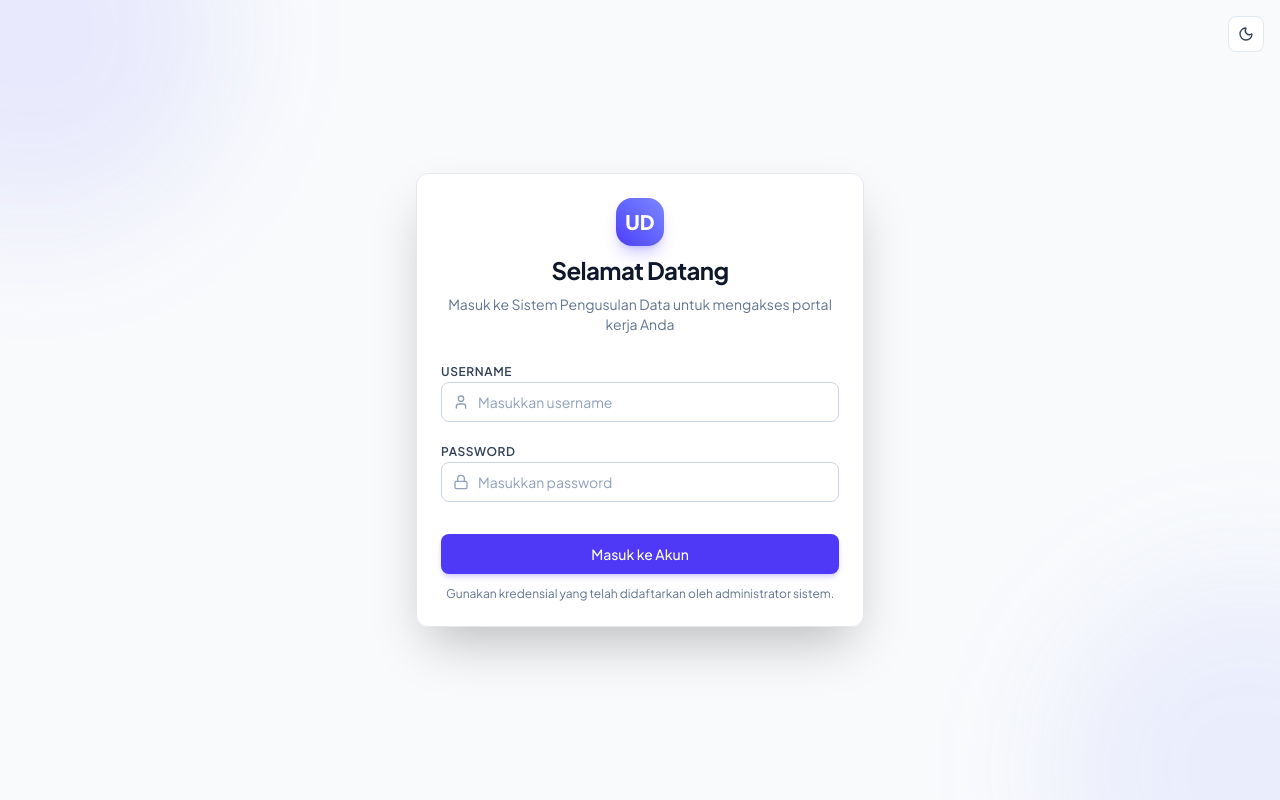
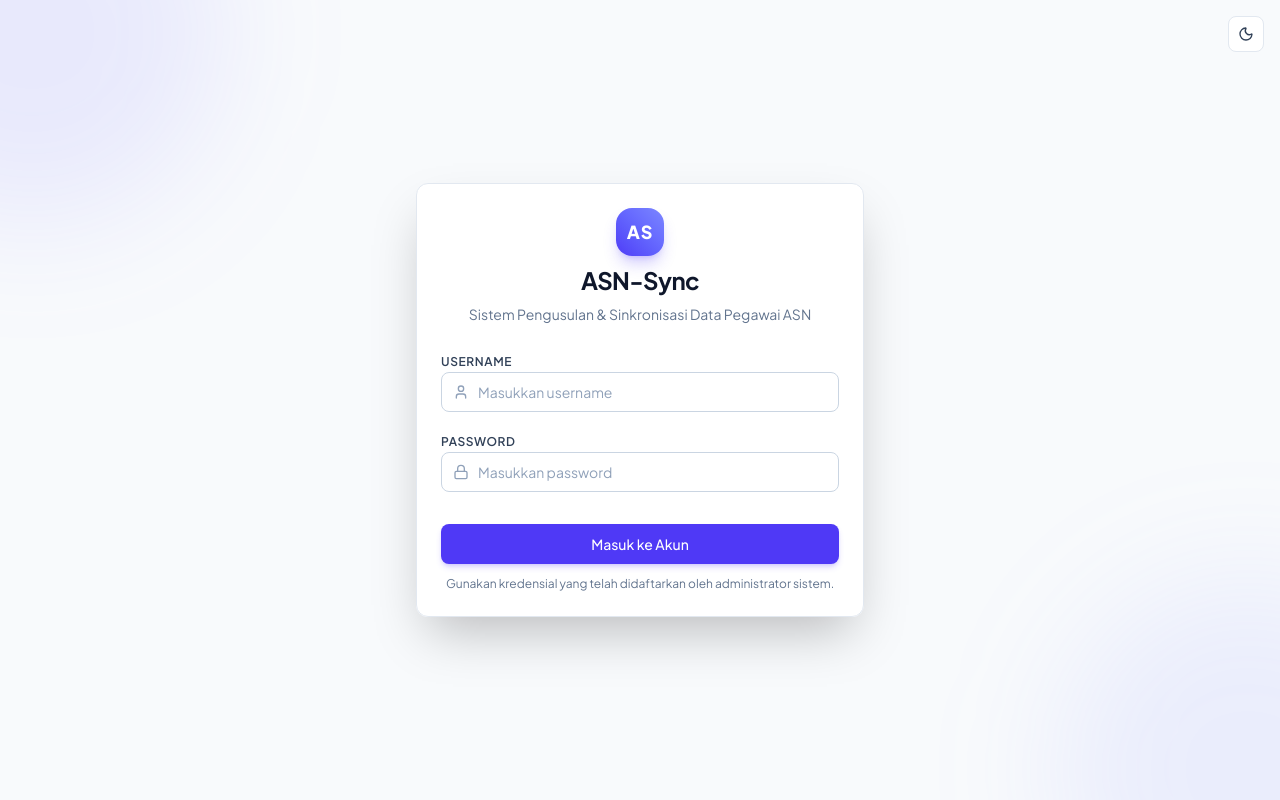
Before and after one commit to oktadhirga/usul-data, a SvelteKit app in the folder apps/web/: page /login in a window 1280 px wide. Built offline with nearby package versions, Linux system fonts and the light colour scheme; no server answers.

Commit message:
chore(branding): update system branding to ASN-Sync across login, header, and sidebar

```diff
--- a/apps/web/src/lib/components/Navbar.svelte
+++ b/apps/web/src/lib/components/Navbar.svelte
@@ -32,11 +32,11 @@
 		<!-- Brand & Nav Links -->
 		<div class="flex items-center gap-8">
 			<a href="/" class="flex items-center gap-2 group">
-				<div class="w-8 h-8 rounded-lg bg-gradient-to-tr from-indigo-600 to-cyan-400 flex items-center justify-center font-bold text-white shadow-md shadow-indigo-500/20 group-hover:scale-105 transition-transform">
-					UD
+				<div class="w-8 h-8 rounded-lg bg-gradient-to-tr from-indigo-600 to-cyan-400 flex items-center justify-center font-bold text-white shadow-md shadow-indigo-500/20 group-hover:scale-105 transition-transform tracking-wider text-xs">
+					AS
 				</div>
 				<span class="font-bold text-lg text-white tracking-tight group-hover:text-indigo-300 transition-colors">
-					Usul Data
+					ASN-Sync
 				</span>
 				<span class="text-xs px-2 py-0.5 rounded-full bg-slate-800 text-slate-400 border border-slate-700 font-mono">
 					v1.0
--- a/apps/web/src/routes/+layout.svelte
+++ b/apps/web/src/routes/+layout.svelte
@@ -58,7 +58,7 @@
 </script>
 
 <svelte:head>
-	<title>Usul Data - Sistem Kepegawaian & Verifikasi Data</title>
+	<title>ASN-Sync - Sistem Pengusulan & Verifikasi Data Pegawai</title>
 	<link rel="icon" href={favicon} />
 </svelte:head>
 
@@ -69,10 +69,10 @@
 		<!-- Mobile Header -->
 		<div class="md:hidden flex items-center justify-between border-b border-slate-200 dark:border-slate-800 bg-white/90 dark:bg-slate-900/90 px-4 py-3 sticky top-0 z-40 backdrop-blur-md">
 			<div class="flex items-center gap-2 font-bold text-lg text-slate-900 dark:text-white">
-				<div class="flex h-8 w-8 items-center justify-center rounded-lg bg-indigo-600 text-white font-black text-sm">
-					UD
+				<div class="flex h-8 w-8 items-center justify-center rounded-lg bg-indigo-600 text-white font-black text-sm tracking-wider">
+					AS
 				</div>
-				<span>Usul Data</span>
+				<span>ASN-Sync</span>
 			</div>
 			<div class="flex items-center gap-2">
 				<ThemeToggle />
@@ -101,12 +101,12 @@
 			<div class="space-y-6">
 				<!-- Brand Logo -->
 				<div class="flex items-center gap-3 px-2 py-1">
-					<div class="flex h-9 w-9 items-center justify-center rounded-xl bg-gradient-to-tr from-indigo-600 to-indigo-400 text-white font-black text-base shadow-md shadow-indigo-600/20">
-						UD
+					<div class="flex h-9 w-9 items-center justify-center rounded-xl bg-gradient-to-tr from-indigo-600 to-indigo-400 text-white font-black text-base shadow-md shadow-indigo-600/20 tracking-wider">
+						AS
 					</div>
 					<div>
-						<h1 class="text-base font-bold text-slate-900 dark:text-white tracking-tight leading-none">Usul Data</h1>
-						<p class="text-xs text-slate-500 dark:text-slate-400 mt-0.5">Sistem Kepegawaian & RBAC</p>
+						<h1 class="text-base font-bold text-slate-900 dark:text-white tracking-tight leading-none">ASN-Sync</h1>
+						<p class="text-xs text-slate-500 dark:text-slate-400 mt-0.5">Sistem Pengusulan & Verifikasi ASN</p>
 					</div>
 				</div>
 
@@ -248,7 +248,7 @@
 			<header class="relative z-40 hidden md:flex h-16 items-center justify-between border-b border-slate-200 dark:border-slate-800 bg-white/80 dark:bg-slate-900/60 px-8 backdrop-blur-md">
 				<div class="flex items-center gap-3">
 					<span class="text-xs uppercase tracking-wider font-semibold text-indigo-600 dark:text-indigo-400 bg-indigo-50 dark:bg-indigo-950/60 border border-indigo-200 dark:border-indigo-800/40 px-2.5 py-1 rounded-md">
-						RBAC Portal
+						ASN-Sync Portal
 					</span>
 					{#if authState.user?.kodeUnor}
 						<span class="flex items-center gap-1.5 text-xs text-slate-600 dark:text-slate-300 bg-slate-100 dark:bg-slate-800/80 border border-slate-200 dark:border-slate-700/60 px-3 py-1 rounded-md">
--- a/apps/web/src/routes/+page.svelte
+++ b/apps/web/src/routes/+page.svelte
@@ -152,7 +152,7 @@
 </script>
 
 <svelte:head>
-	<title>Dashboard Analitik & Statistik - Usul Data</title>
+	<title>Dashboard Analitik & Statistik - ASN-Sync</title>
 </svelte:head>
 
 <div class="space-y-6 max-w-7xl mx-auto pb-12">
--- a/apps/web/src/routes/login/+page.svelte
+++ b/apps/web/src/routes/login/+page.svelte
@@ -42,7 +42,7 @@
 </script>
 
 <svelte:head>
-	<title>Masuk - Usul Data</title>
+	<title>Masuk - ASN-Sync</title>
 </svelte:head>
 
 <div class="min-h-screen w-full flex items-center justify-center p-4 bg-slate-50 dark:bg-slate-950 relative overflow-hidden transition-colors">
@@ -58,14 +58,14 @@
 	<div class="w-full max-w-md relative z-10">
 		<Card class="border-slate-200 dark:border-slate-800 bg-white/95 dark:bg-slate-900/90 shadow-2xl backdrop-blur-xl">
 			<CardHeader class="space-y-2 text-center pb-6">
-				<div class="mx-auto flex h-12 w-12 items-center justify-center rounded-2xl bg-gradient-to-tr from-indigo-600 to-indigo-400 text-white font-black text-xl shadow-lg shadow-indigo-600/25 mb-2">
-					UD
+				<div class="mx-auto flex h-12 w-12 items-center justify-center rounded-2xl bg-gradient-to-tr from-indigo-600 to-indigo-400 text-white font-black text-lg shadow-lg shadow-indigo-600/25 mb-2 tracking-wider">
+					AS
 				</div>
 				<CardTitle class="text-2xl font-bold tracking-tight text-slate-900 dark:text-white">
-					Selamat Datang
+					ASN-Sync
 				</CardTitle>
 				<CardDescription class="text-slate-500 dark:text-slate-400 text-sm">
-					Masuk ke Sistem Pengusulan Data untuk mengakses portal kerja Anda
+					Sistem Pengusulan & Sinkronisasi Data Pegawai ASN
 				</CardDescription>
 			</CardHeader>
 
--- a/apps/web/src/routes/pegawai/+page.svelte
+++ b/apps/web/src/routes/pegawai/+page.svelte
@@ -265,7 +265,7 @@
 </script>
 
 <svelte:head>
-	<title>Daftar Pegawai - Usul Data</title>
+	<title>Daftar Pegawai - ASN-Sync</title>
 </svelte:head>
 
 <div class="space-y-6 max-w-7xl mx-auto">
--- a/apps/web/src/routes/pegawai/[id]/+page.svelte
+++ b/apps/web/src/routes/pegawai/[id]/+page.svelte
@@ -82,7 +82,7 @@
 </script>
 
 <svelte:head>
-	<title>Detail Pegawai {pegawai?.nama ? `- ${pegawai.nama}` : ''} - Usul Data</title>
+	<title>Detail Pegawai {pegawai?.nama ? `- ${pegawai.nama}` : ''} - ASN-Sync</title>
 </svelte:head>
 
 <div class="space-y-6 max-w-4xl mx-auto">
--- a/apps/web/src/routes/profile/+page.svelte
+++ b/apps/web/src/routes/profile/+page.svelte
@@ -78,7 +78,7 @@
 </script>
 
 <svelte:head>
-	<title>Profil & Keamanan Akun - Usul Data</title>
+	<title>Profil & Keamanan Akun - ASN-Sync</title>
 </svelte:head>
 
 <div class="space-y-6 max-w-4xl mx-auto">
--- a/apps/web/src/routes/unor/+page.svelte
+++ b/apps/web/src/routes/unor/+page.svelte
@@ -40,7 +40,7 @@
 </script>
 
 <svelte:head>
-	<title>Master Unit Organisasi (UNOR) - Usul Data</title>
+	<title>Master Unit Organisasi (UNOR) - ASN-Sync</title>
 </svelte:head>
 
 <div class="max-w-7xl mx-auto space-y-6">
--- a/apps/web/src/routes/users/+page.svelte
+++ b/apps/web/src/routes/users/+page.svelte
@@ -227,7 +227,7 @@
 </script>
 
 <svelte:head>
-	<title>Manajemen Akun Pengguna - Usul Data</title>
+	<title>Manajemen Akun Pengguna - ASN-Sync</title>
 </svelte:head>
 
 <div class="space-y-6 max-w-6xl mx-auto">
--- a/apps/web/src/routes/usulan/+page.svelte
+++ b/apps/web/src/routes/usulan/+page.svelte
@@ -304,6 +304,10 @@
 		await loadUsulan();
 	});
 </script>
+
+<svelte:head>
+	<title>Daftar Usulan Perubahan Data - ASN-Sync</title>
+</svelte:head>
 
 <div class="space-y-6">
 	<!-- Alerts -->
--- a/apps/web/src/routes/usulan/baru/+page.svelte
+++ b/apps/web/src/routes/usulan/baru/+page.svelte
@@ -467,6 +467,10 @@
 		}
 	});
 </script>
+
+<svelte:head>
+	<title>{isEditMode ? 'Edit Usulan' : 'Buat Usulan Baru'} - ASN-Sync</title>
+</svelte:head>
 
 <div class="max-w-4xl mx-auto space-y-6">
 	<!-- Back Button & Header -->
--- a/apps/web/src/routes/verifikasi/+page.svelte
+++ b/apps/web/src/routes/verifikasi/+page.svelte
@@ -274,7 +274,7 @@
 </script>
 
 <svelte:head>
-	<title>Dashboard Verifikasi Usulan - Admin Pusat</title>
+	<title>Verifikasi Usulan - ASN-Sync</title>
 </svelte:head>
 
 <div class="space-y-6">
```
Also changed, not shown: 1 other file (tests, documents, lock files or other folders).
